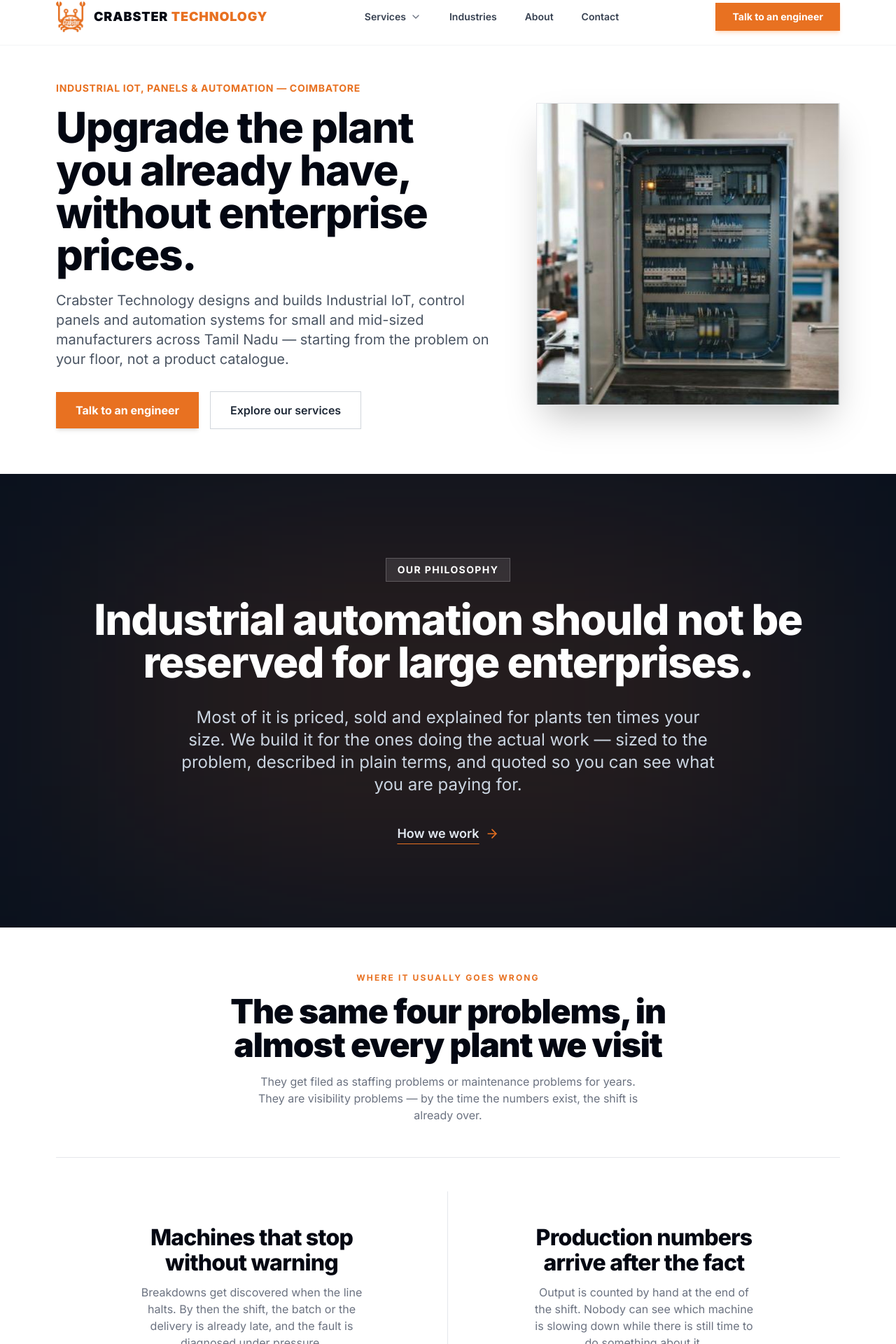
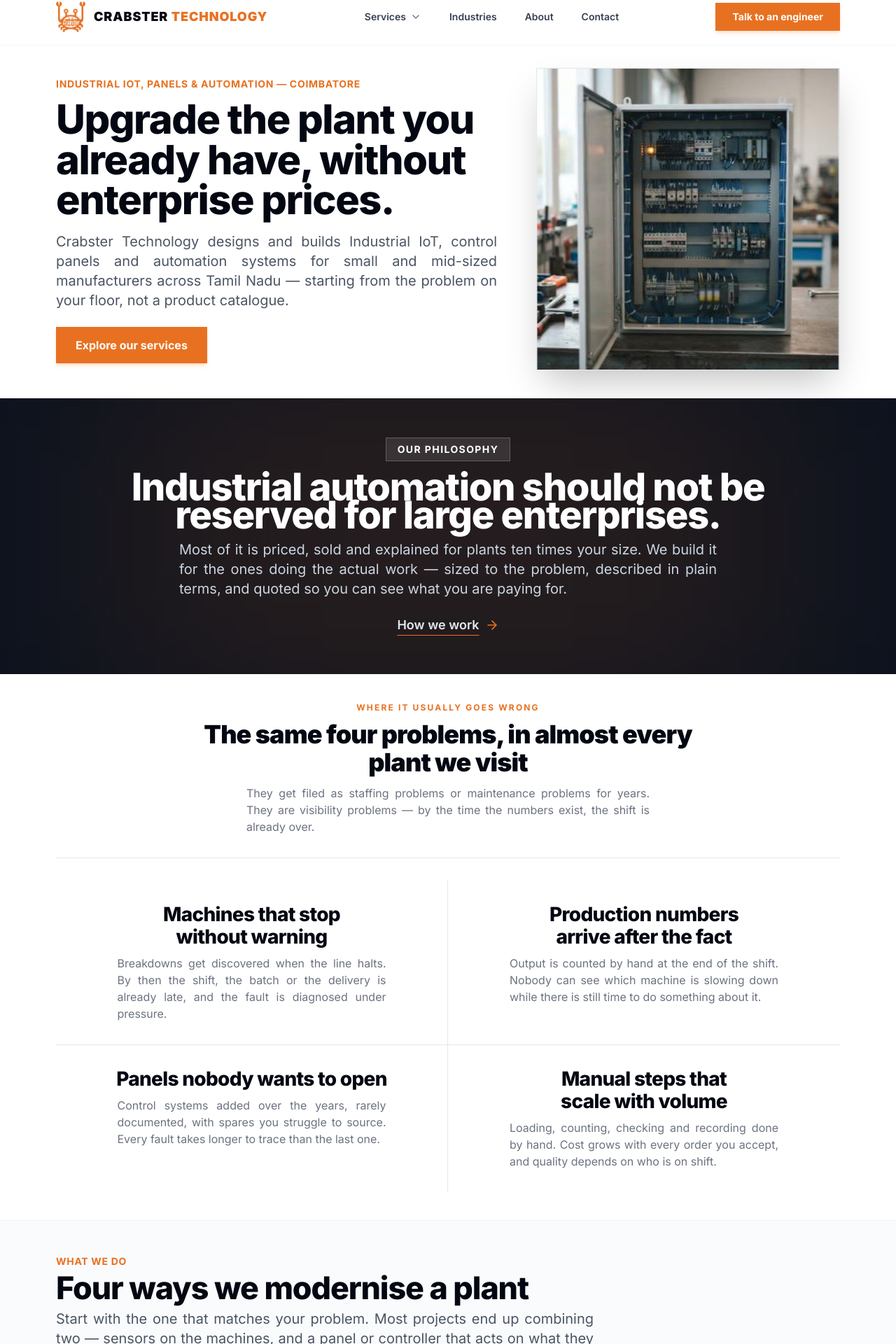
Before and after one commit to crabstertechnology/CT_new, a React (Vite) app: page / in a window 1280 px wide. Shown: the part 16-1936 px from the top of the page at 70% size. Built offline with nearby package versions, Linux system fonts and the light colour scheme.

Commit message:
fix: justified text alignment, remove duplicate hero CTA, eliminate inter-section empty gaps, and mathematically align timeline circles and line in HowWeWork

```diff
--- a/src/components/Footer.jsx
+++ b/src/components/Footer.jsx
@@ -8,7 +8,7 @@ export default function Footer({ onOpenContact }) {
 
   return (
     <footer id="site-footer" className="bg-[#0B1017] text-gray-400 font-sans border-t border-gray-800 w-full">
-      <div className="w-full px-6 sm:px-10 lg:px-14 xl:px-20 pt-16 pb-12">
+      <div className="w-full px-6 sm:px-10 lg:px-14 xl:px-20 pt-10 pb-8">
         <div className="grid grid-cols-1 md:grid-cols-12 gap-10 lg:gap-16 w-full">
 
           {/* Left Column: Brand & Regional Coverage on Far Left Corner */}
--- a/src/components/Hero.jsx
+++ b/src/components/Hero.jsx
@@ -4,7 +4,7 @@ export default function Hero({ onOpenContact }) {
   return (
     <section
       id="hero"
-      className="pt-8 sm:pt-10 lg:pt-12 pb-12 sm:pb-16 flex flex-col justify-center bg-white relative overflow-hidden w-full"
+      className="pt-6 sm:pt-8 pb-8 sm:pb-10 flex flex-col justify-center bg-white relative overflow-hidden w-full"
     >
       <div className="w-full px-6 sm:px-10 lg:px-14 xl:px-20">
         <div className="grid grid-cols-1 lg:grid-cols-12 gap-8 lg:gap-14 items-center w-full">
@@ -12,34 +12,27 @@ export default function Hero({ onOpenContact }) {
           {/* Left Column: Value Proposition & Copy */}
           <div className="lg:col-span-7 xl:col-span-7">
             {/* Tagline / Eyebrow */}
-            <div className="inline-flex items-center text-xs sm:text-sm font-bold uppercase tracking-wider text-[#E87121] mb-3 sm:mb-4">
+            <div className="inline-flex items-center text-xs sm:text-sm font-bold uppercase tracking-wider text-[#E87121] mb-3">
               INDUSTRIAL IOT, PANELS &amp; AUTOMATION — COIMBATORE
             </div>
 
             {/* Main Headline */}
-            <h1 className="text-3xl sm:text-4xl md:text-5xl lg:text-[3.4rem] xl:text-[3.8rem] font-extrabold text-gray-950 tracking-tight leading-[1.12] mb-5 max-w-3xl">
+            <h1 className="text-3xl sm:text-4xl md:text-5xl lg:text-[3.2rem] xl:text-[3.6rem] font-extrabold text-gray-950 tracking-tight leading-[1.12] mb-4 max-w-3xl">
               Upgrade the plant you already have, without enterprise prices.
             </h1>
 
             {/* Sub-paragraph */}
-            <p className="text-base sm:text-lg lg:text-xl text-gray-600 leading-relaxed font-normal mb-8 max-w-2xl">
+            <p className="text-base sm:text-lg lg:text-xl text-gray-600 leading-relaxed font-normal mb-6 max-w-2xl text-justify">
               Crabster Technology designs and builds Industrial IoT, control panels and automation systems for small and mid-sized manufacturers across Tamil Nadu — starting from the problem on your floor, not a product catalogue.
             </p>
 
-            {/* CTA Buttons - Side by Side */}
-            <div className="flex flex-row items-center gap-4 flex-nowrap">
-              <button
-                onClick={onOpenContact}
-                className="whitespace-nowrap px-6 sm:px-7 py-3.5 text-sm sm:text-base font-bold text-white bg-[#E87121] hover:bg-[#D45E12] active:scale-[0.98] rounded-none shadow-md transition-all duration-150 cursor-pointer"
-              >
-                Talk to an engineer
-              </button>
-
+            {/* CTA Button */}
+            <div className="flex items-center">
               <a
                 href="#services"
-                className="whitespace-nowrap px-6 sm:px-7 py-3.5 text-sm sm:text-base font-semibold text-gray-800 bg-white border border-gray-300 hover:border-[#E87121] hover:text-[#E87121] hover:bg-orange-50/40 active:scale-[0.98] rounded-none transition-all duration-150"
+                className="px-7 py-3.5 text-sm sm:text-base font-bold text-white bg-[#E87121] hover:bg-[#D45E12] active:scale-[0.98] rounded-none shadow-md shadow-orange-500/20 transition-all duration-150 inline-flex items-center gap-2"
               >
-                Explore our services
+                <span>Explore our services</span>
               </a>
             </div>
           </div>
--- a/src/components/ProblemsSection.jsx
+++ b/src/components/ProblemsSection.jsx
@@ -33,27 +33,27 @@ export default function ProblemsSection() {
       id="problems"
       className="flex flex-col justify-center bg-white border-b border-gray-100 relative w-full overflow-hidden"
     >
-      <div className="flex flex-col w-full px-6 sm:px-10 lg:px-14 xl:px-20 py-14 lg:py-16">
+      <div className="flex flex-col w-full px-6 sm:px-10 lg:px-14 xl:px-20 py-8 sm:py-10">
 
         {/* Centered Header */}
-        <div className="text-center mb-10 lg:mb-12">
-          <div className="text-xs font-bold uppercase tracking-[0.18em] text-[#E87121] mb-4">
+        <div className="text-center mb-6 sm:mb-8">
+          <div className="text-xs font-bold uppercase tracking-[0.18em] text-[#E87121] mb-2.5">
             WHERE IT USUALLY GOES WRONG
           </div>
 
-          <h2 className="text-3xl sm:text-4xl lg:text-5xl font-black text-gray-950 tracking-tight leading-[1.12] mb-4 max-w-3xl mx-auto">
+          <h2 className="text-2xl sm:text-3xl lg:text-4xl font-black text-gray-950 tracking-tight leading-[1.15] mb-3 max-w-3xl mx-auto">
             The same four problems, in almost every plant we visit
           </h2>
 
-          <p className="text-sm sm:text-base text-gray-500 leading-relaxed max-w-xl mx-auto font-normal">
+          <p className="text-sm sm:text-base text-gray-500 leading-relaxed max-w-xl mx-auto font-normal text-justify">
             They get filed as staffing problems or maintenance problems for years. They are visibility problems — by the time the numbers exist, the shift is already over.
           </p>
         </div>
 
         {/* Thin divider */}
-        <div className="w-full border-t border-gray-200 mb-10 lg:mb-12" />
+        <div className="w-full border-t border-gray-200 mb-6 sm:mb-8" />
 
-        {/* 2×2 Grid — fits window, no overflow */}
+        {/* 2×2 Grid — compact and neatly spaced */}
         <div className="grid grid-cols-1 md:grid-cols-2 w-full">
           {problems.map((item, index) => {
             const isLeft = index % 2 === 0;
@@ -62,12 +62,12 @@ export default function ProblemsSection() {
               <div
                 key={index}
                 className={[
-                  "flex flex-col items-center text-center px-6 sm:px-10 lg:px-16 py-10 lg:py-12",
+                  "flex flex-col items-center text-center px-6 sm:px-10 lg:px-14 py-6 sm:py-8",
                   isLeft ? "md:border-r md:border-gray-200" : "",
                   isTop  ? "border-b border-gray-200"       : "",
                 ].join(" ")}
               >
-                <h3 className="text-2xl sm:text-3xl lg:text-[2rem] font-extrabold text-gray-950 tracking-tight leading-[1.2] mb-3">
+                <h3 className="text-xl sm:text-2xl lg:text-[1.75rem] font-extrabold text-gray-950 tracking-tight leading-[1.2] mb-2.5">
                   {item.titleLine1}
                   {item.titleLine2 && (
                     <>
@@ -77,7 +77,7 @@ export default function ProblemsSection() {
                   )}
                 </h3>
 
-                <p className="text-sm sm:text-base text-gray-500 leading-relaxed font-normal max-w-xs">
+                <p className="text-sm sm:text-base text-gray-500 leading-relaxed font-normal max-w-sm text-justify">
                   {item.description}
                 </p>
               </div>
--- a/src/components/ServicesSection.jsx
+++ b/src/components/ServicesSection.jsx
@@ -40,19 +40,19 @@ export default function ServicesSection({ onSelectService }) {
   return (
     <section
       id="services"
-      className="flex flex-col justify-center bg-slate-50/70 border-b border-gray-100 relative px-6 sm:px-10 lg:px-14 xl:px-20 py-20 w-full"
+      className="flex flex-col justify-center bg-slate-50/70 border-b border-gray-100 relative px-6 sm:px-10 lg:px-14 xl:px-20 py-10 sm:py-12 w-full"
     >
       <div className="w-full flex flex-col justify-center">
 
         {/* Section Heading */}
-        <div className="max-w-4xl mb-12 sm:mb-14">
-          <div className="text-xs sm:text-sm font-bold uppercase tracking-wider text-[#E87121] mb-2.5">
+        <div className="max-w-4xl mb-6 sm:mb-8">
+          <div className="text-xs sm:text-sm font-bold uppercase tracking-wider text-[#E87121] mb-2">
             WHAT WE DO
           </div>
-          <h2 className="text-3xl sm:text-4xl md:text-5xl lg:text-[3.2rem] font-extrabold text-gray-950 tracking-tight leading-tight">
+          <h2 className="text-2xl sm:text-3xl md:text-4xl lg:text-[2.8rem] font-extrabold text-gray-950 tracking-tight leading-tight">
             Four ways we modernise a plant
           </h2>
-          <p className="mt-3.5 text-base sm:text-lg lg:text-xl text-gray-600 leading-relaxed max-w-3xl">
+          <p className="mt-2.5 text-base sm:text-lg lg:text-xl text-gray-600 leading-relaxed max-w-3xl text-justify">
             Start with the one that matches your problem. Most projects end up combining two — sensors on the machines, and a panel or controller that acts on what they report.
           </p>
         </div>
@@ -78,7 +78,7 @@ export default function ServicesSection({ onSelectService }) {
                   </h3>
 
                   {/* Description */}
-                  <p className="text-base sm:text-lg text-gray-600 leading-relaxed mb-8 font-normal">
+                  <p className="text-base sm:text-lg text-gray-600 leading-relaxed mb-6 font-normal text-justify">
                     {svc.description}
                   </p>
                 </div>
--- a/src/components/StatementBanner.jsx
+++ b/src/components/StatementBanner.jsx
@@ -9,31 +9,31 @@ export default function StatementBanner() {
   return (
     <section
       id="mission"
-      className="flex flex-col justify-center bg-[#09111E] text-white relative px-6 sm:px-10 lg:px-14 xl:px-20 py-24 overflow-hidden w-full"
+      className="flex flex-col justify-center bg-[#09111E] text-white relative px-6 sm:px-10 lg:px-14 xl:px-20 py-12 sm:py-14 overflow-hidden w-full"
     >
       {/* Background radial gradient with Crabster Orange tint */}
       <div className="absolute top-1/2 left-1/2 -translate-x-1/2 -translate-y-1/2 w-[1000px] h-[500px] bg-[#E87121]/15 blur-[150px] pointer-events-none"></div>
 
       <div className="w-full flex items-center justify-center">
-        <div className="max-w-5xl mx-auto text-center relative z-10 py-6">
+        <div className="max-w-5xl mx-auto text-center relative z-10">
 
           {/* OUR PHILOSOPHY Badge in Crisp White with Sharp Corners */}
-          <div className="inline-block text-xs sm:text-sm font-bold uppercase tracking-widest text-white mb-6 px-4 py-1.5 rounded-none bg-white/10 border border-white/20">
+          <div className="inline-block text-xs sm:text-sm font-bold uppercase tracking-widest text-white mb-4 px-4 py-1.5 rounded-none bg-white/10 border border-white/20">
             OUR PHILOSOPHY
           </div>
 
           {/* Core Statement Heading */}
-          <h2 className="text-3xl sm:text-4xl md:text-5xl lg:text-[3.5rem] xl:text-[3.8rem] font-extrabold tracking-tight text-white leading-tight sm:leading-[1.18]">
+          <h2 className="text-2xl sm:text-3xl md:text-4xl lg:text-[3rem] xl:text-[3.4rem] font-extrabold tracking-tight text-white leading-tight sm:leading-[1.18] mb-4">
             Industrial automation should not be reserved for large enterprises.
           </h2>
 
           {/* Narrative Description */}
-          <p className="mt-8 text-slate-300 text-lg sm:text-xl lg:text-2xl leading-relaxed max-w-3xl mx-auto font-normal">
+          <p className="mt-4 text-slate-300 text-base sm:text-lg lg:text-xl leading-relaxed max-w-3xl mx-auto font-normal text-justify">
             Most of it is priced, sold and explained for plants ten times your size. We build it for the ones doing the actual work — sized to the problem, described in plain terms, and quoted so you can see what you are paying for.
           </p>
 
           {/* Action Link */}
-          <div className="mt-10">
+          <div className="mt-6">
             <button
               onClick={scrollToNext}
               className="inline-flex items-center gap-2 text-base sm:text-lg font-semibold text-slate-200 hover:text-white underline underline-offset-8 decoration-[#E87121] hover:decoration-white transition-all group rounded-none cursor-pointer"
--- a/src/index.css
+++ b/src/index.css
@@ -12,6 +12,12 @@
   /* Sharp corners everywhere per design requirement */
   button, input, textarea, select {
     border-radius: 0px !important;
+  }
+
+  /* Justified text alignment per design requirement */
+  p {
+    text-align: justify;
+    text-justify: inter-word;
   }
 
   /* Smooth natural scroll — no snap forcing empty space */
```
Also changed, not shown: src/components/EnquirySection.jsx (+5 -5 lines), src/components/FAQSection.jsx (+7 -7 lines), src/components/HowWeWorkSection.jsx (+29 -22 lines), src/components/ModernizeSection.jsx (+4 -4 lines), src/components/WhoWeWorkWithSection.jsx (+9 -9 lines).
